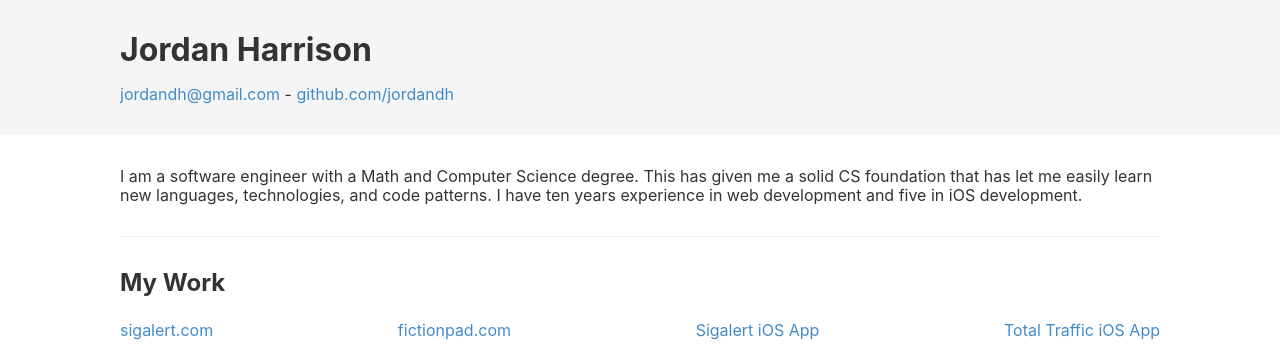
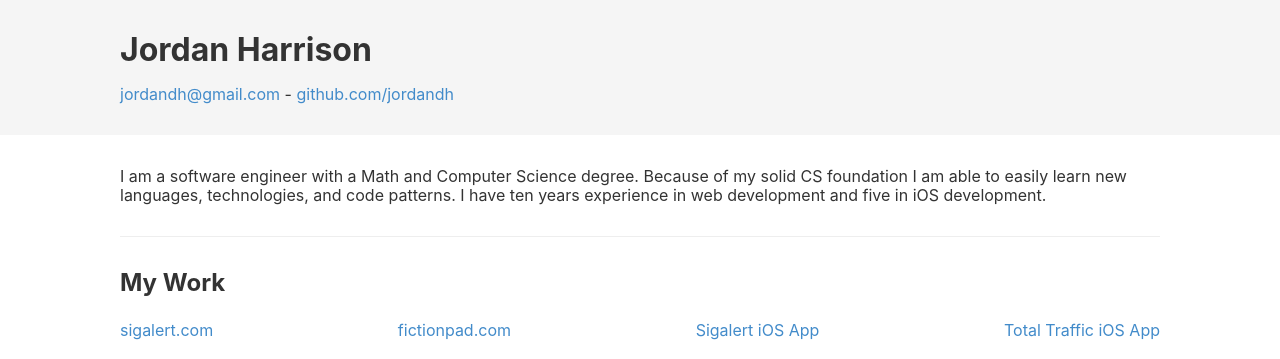
Before and after one commit to jordandh/resume, a Jekyll site: the page built from README.md, in a window 1280 px wide. Shown: the top 359 px of the page. Built offline with Jekyll 4.4.1, drawn with Linux system fonts in a browser that asks for light colours; our own code applies the rules of GitHub Pages for plain Markdown files.

Commit message:
Update default.html

```diff
--- a/_layouts/default.html
+++ b/_layouts/default.html
@@ -22,7 +22,7 @@
     <main>
       <section>
         <p>
-          I am a software engineer with a Math and Computer Science degree. This has given me a solid CS foundation that has let me easily learn new languages, technologies, and code patterns. I have ten years experience in web development and five in iOS development.
+          I am a software engineer with a Math and Computer Science degree. Because of my solid CS foundation I am able to easily learn new languages, technologies, and code patterns. I have ten years experience in web development and five in iOS development.
         </p>
       </section>
 
```
